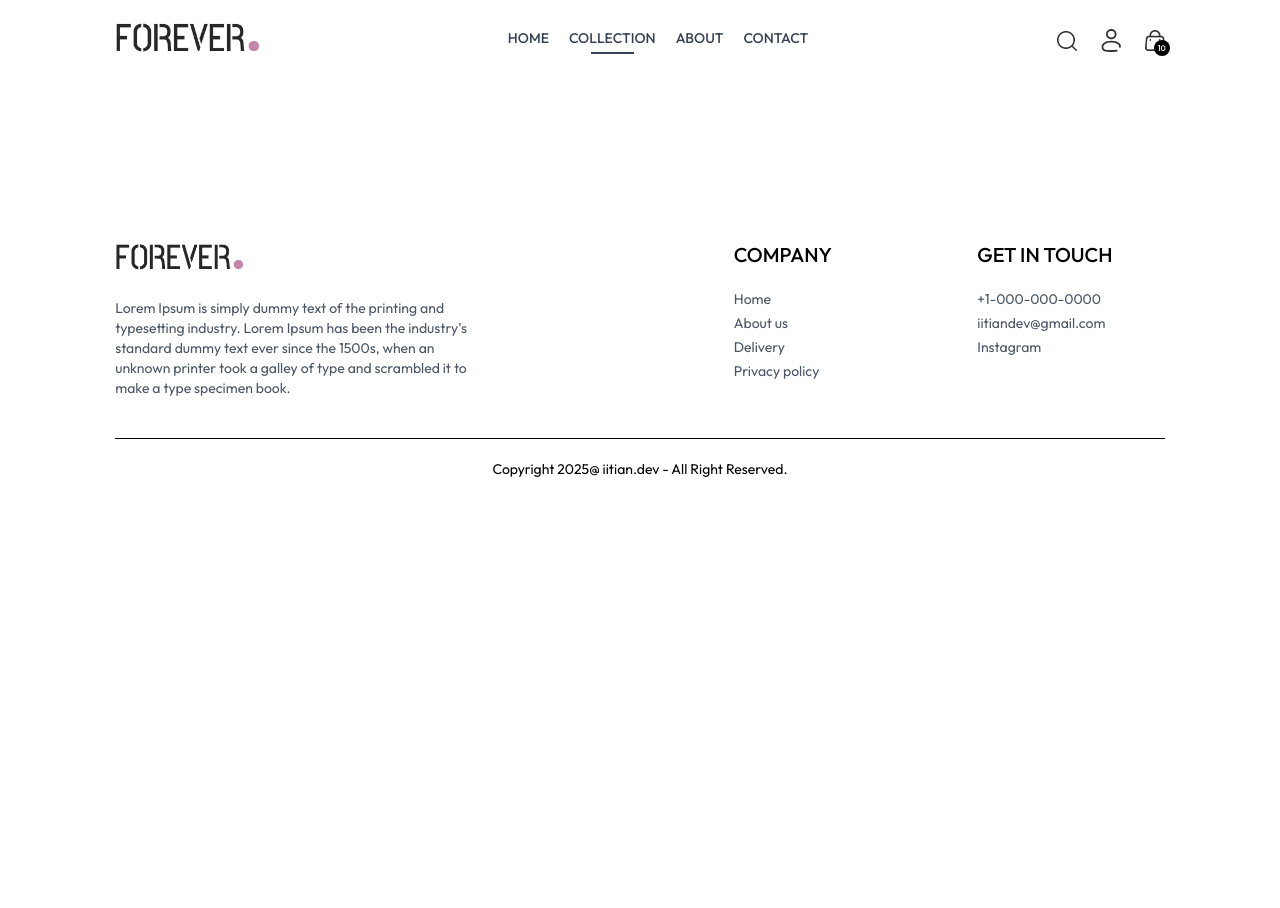
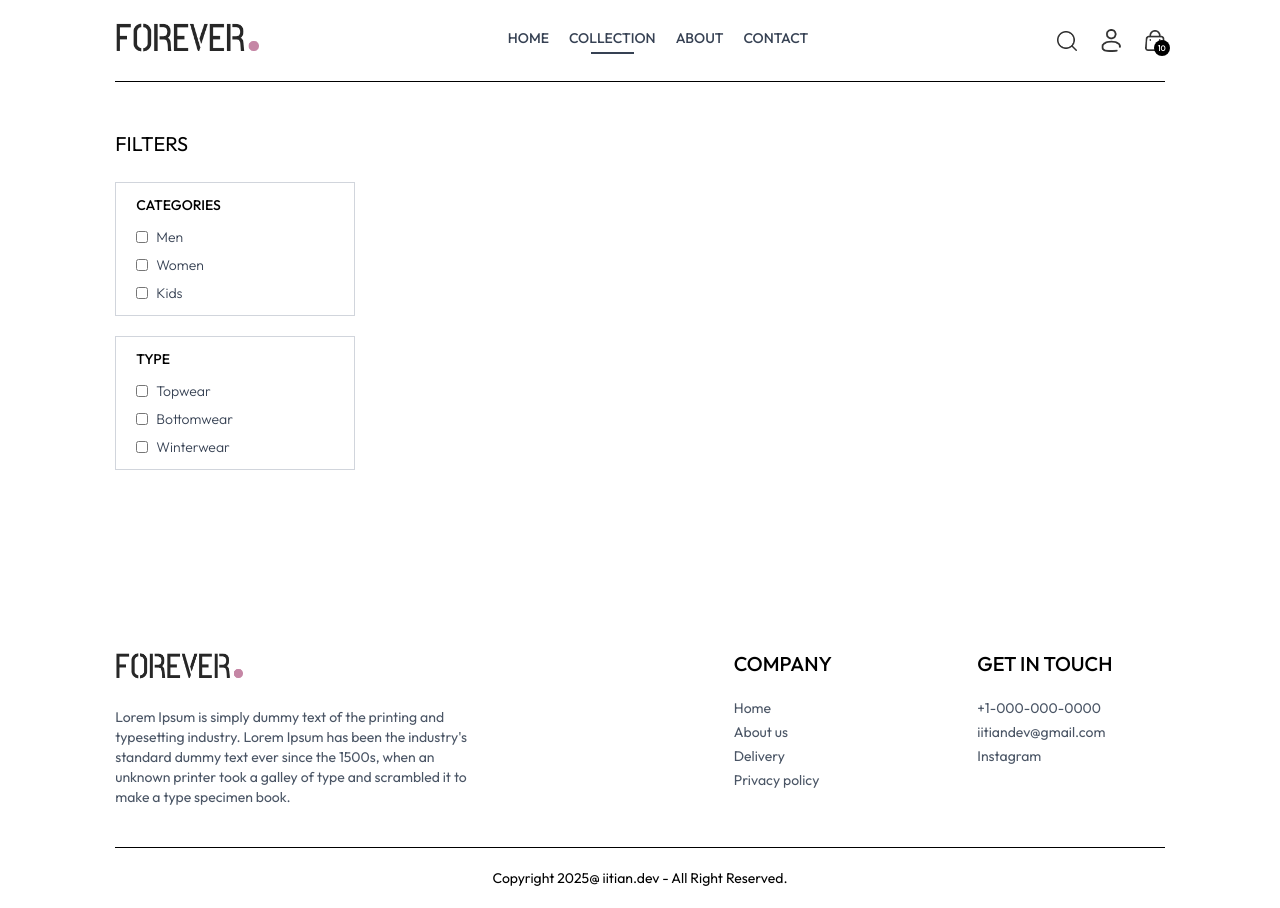
Before and after one commit to akb22ee015/Snazzy-Shop-Website, a React (Vite) app in the folder frontend/: page /collection in a window 1280 px wide. Before the commit the page ends 800 px from the top, so only its background shows below. Built offline with nearby package versions, Linux system fonts and the light colour scheme.

Commit message:
Update Collection page, index.html, and index.css

```diff
--- a/frontend/index.html
+++ b/frontend/index.html
@@ -4,7 +4,7 @@
     <meta charset="UTF-8" />
     <link rel="icon" type="image/svg+xml" href="/vite.svg" />
     <meta name="viewport" content="width=device-width, initial-scale=1.0" />
-    <title>IITian Brand</title>
+    <title>SNAZZY-SHOP</title>
   </head>
   <body>
     <div id="root"></div>
--- a/frontend/src/index.css
+++ b/frontend/src/index.css
@@ -8,6 +8,7 @@
 
 *{
     font-family: Outfit;
+    /* background-color: rgb(175, 180, 178); */
 }
 
 .prata-regular {
--- a/frontend/src/pages/Collection.jsx
+++ b/frontend/src/pages/Collection.jsx
@@ -1,11 +1,47 @@
-import React, { useContext } from 'react'
+import React, { useContext, useState } from 'react'
 import { ShopContext } from '../context/ShopContext'
+import { assets } from '../assets/assets';
 
 const Collection = () => {
   const {products} = useContext(ShopContext);
+  const [showFilter,setShowFilter] = useState(false);
   return (
-    <div className='flex '>
+    <div className='flex flex-col sm:flex-row gap-1 sm:gap-10 pt-10 border-t '>
+      <div className='min-w-60'>
+        <p onClick={()=>{setShowFilter(!showFilter)}} className='my-2 text-xl flex items-center cursor-pointer gap-2'>FILTERS</p>
+        <img className={`h-3 sm:hidden ${showFilter ? 'rotate-90' : ''}`} src={assets.dropdown_icon} alt="" />
+        {/* Category Filter */}
+        <div className={`border border-gray-300 pl-5 py-3 mt-6 ${showFilter ? '' :'hidden'} sm:block`}>
+          <p className='mb-3 text-sm font-medium '>CATEGORIES</p>
+          <div className='flex flex-col gap-2 text-sm font-light text-gray-700'>
+            <p className='flex gap-2'>
+              <input className='w-3' type="checkbox" value={'Men'}/>Men
+            </p>
+            <p className='flex gap-2'>
+              <input className='w-3' type="checkbox" value={'Women'}/>Women
+            </p>
+            <p className='flex gap-2'>
+              <input className='w-3' type="checkbox" value={'Kids'}/>Kids
+            </p>
+          </div>
 
+        </div>
+        <div className={`border border-gray-300 pl-5 py-3 my-5 ${showFilter ? '' :'hidden'} sm:block`}>
+          <p className='mb-3 text-sm font-medium '>TYPE</p>
+          <div className='flex flex-col gap-2 text-sm font-light text-gray-700'>
+            <p className='flex gap-2'>
+              <input className='w-3' type="checkbox" value={'Topwear'}/>Topwear
+            </p>
+            <p className='flex gap-2'>
+              <input className='w-3' type="checkbox" value={'Bottomwear'}/>Bottomwear
+            </p>
+            <p className='flex gap-2'>
+              <input className='w-3' type="checkbox" value={'Winterwear'}/>Winterwear
+            </p>
+          </div>
+
+        </div>
+      </div>
     </div>
   )
 }
```
